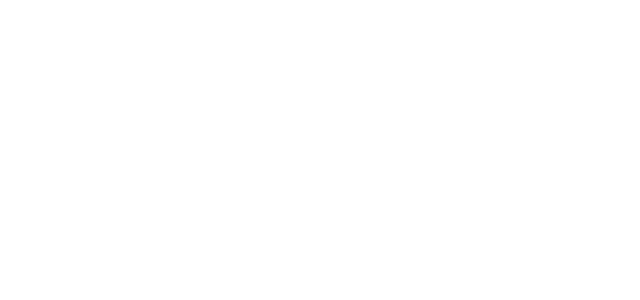
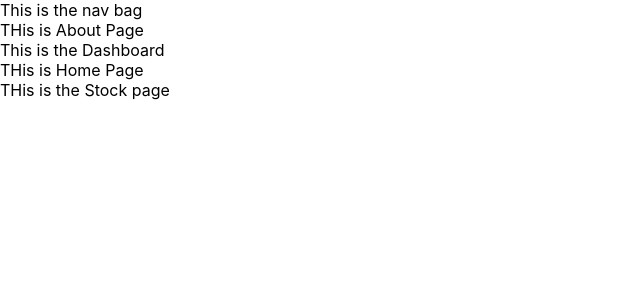
Before and after one commit to morancathy/stock-app, a React (Create React App) app: page / in a window 1280 px wide. Shown: the top 300 px of the page, without its empty margins (0-640 px from the left). Built offline with nearby package versions, Linux system fonts and the light colour scheme.

Commit message:
made components and pages, each have boilerplate

```diff
--- a/package.json
+++ b/package.json
@@ -8,6 +8,8 @@
     "@testing-library/user-event": "^12.8.3",
     "react": "^17.0.2",
     "react-dom": "^17.0.2",
+    "react-router": "^5.2.0",
+    "react-router-dom": "^5.2.0",
     "react-scripts": "4.0.3",
     "web-vitals": "^1.1.2"
   },
--- a/src/App.js
+++ b/src/App.js
@@ -1,9 +1,18 @@
+import Nav from "./components/Nav";
+import About from "./pages/About";
+import Dashboard from "./pages/Dashboard";
+import Home from "./pages/Home";
+import Stock from "./pages/Stock";
 
 
 function App() {
   return (
     <div className="App">
-
+      <Nav />
+      <About />
+      <Dashboard />
+      <Home />
+      <Stock />
     </div>
   );
 }
--- /dev/null
+++ b/src/components/Nav.js
@@ -0,0 +1,10 @@
+const Nav = (props) => {
+  return (
+    <div className="nav">
+    This is the nav bag
+    </div>
+  )
+};
+
+
+export default Nav;
--- /dev/null
+++ b/src/pages/About.js
@@ -0,0 +1,9 @@
+const About = (props) => {
+  return (
+    <div className="About">
+      THis is About Page
+    </div>
+  )
+};
+
+export default About;
--- /dev/null
+++ b/src/pages/Dashboard.js
@@ -0,0 +1,10 @@
+
+const Dashboard = (props) => {
+  return (
+    <div className="Dashboard">
+      This is the Dashboard
+    </div>
+  )
+};
+
+export default Dashboard;
--- /dev/null
+++ b/src/pages/Home.js
@@ -0,0 +1,10 @@
+
+const Home = (props) => {
+  return (
+    <div className="Home">
+    THis is Home Page
+    </div>
+  )
+};
+
+export default Home;
--- /dev/null
+++ b/src/pages/Stock.js
@@ -0,0 +1,11 @@
+
+
+const Stock = (props) => {
+  return (
+    <div className="Stock">
+    THis is the Stock page
+    </div>
+  )
+};
+
+export default Stock;
```
Also changed, not shown: 1 other file (tests, documents, lock files or other folders).
